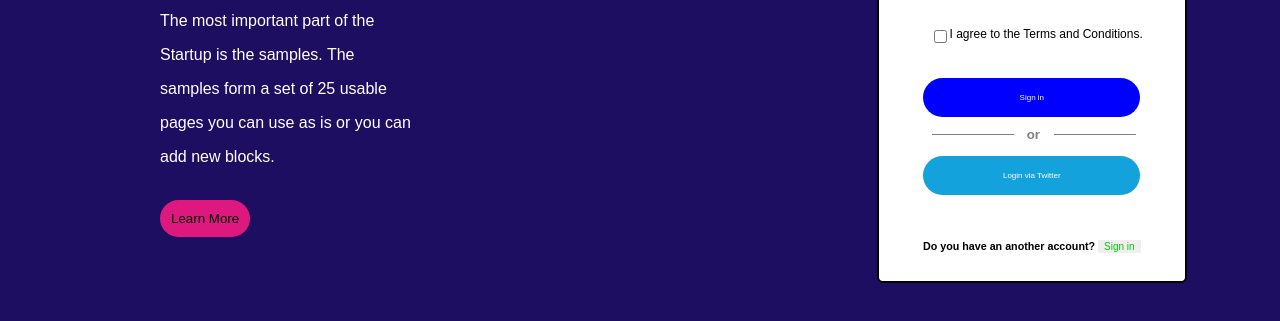
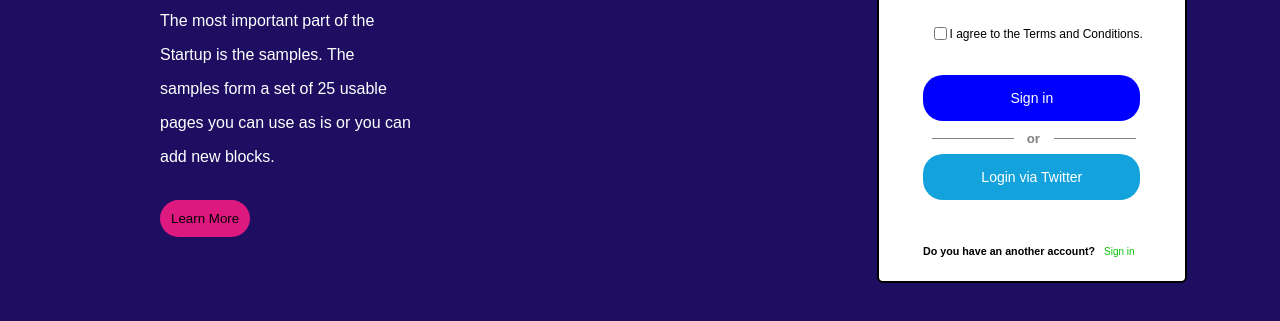
Before and after one commit to tyagipk108/Frontend-Developer-Assignment, a plain HTML site: page index.html in a window 1280 px wide. Shown: the part 417-738 px from the top of the page. Drawn offline with Linux system fonts and the light colour scheme.

Commit message:
modified css file

```diff
--- a/css/styles.css
+++ b/css/styles.css
@@ -101,6 +101,7 @@ text-decoration: none;
     background-color: blue;
     border-radius: 20px;
     width: 217px;
+    font-size: 14px;
 }
 
 .purchase-btn{
@@ -140,6 +141,7 @@ label input[type='password']{
 input[type='checkbox']{
     position: relative;
     cursor: pointer;
+    margin-top: 0px;
 }
 
 .startup{
@@ -186,6 +188,7 @@ h5 {
     border-radius: 20px;
     width: 217px;
     margin-top: -70px;
+    font-size: 14px;
 }
 
 .another login acc{
@@ -195,4 +198,5 @@ h5 {
     border: none;
     font-size: x-small;
     color: rgb(12, 195, 12);
+    background-color: white;
 }
```
